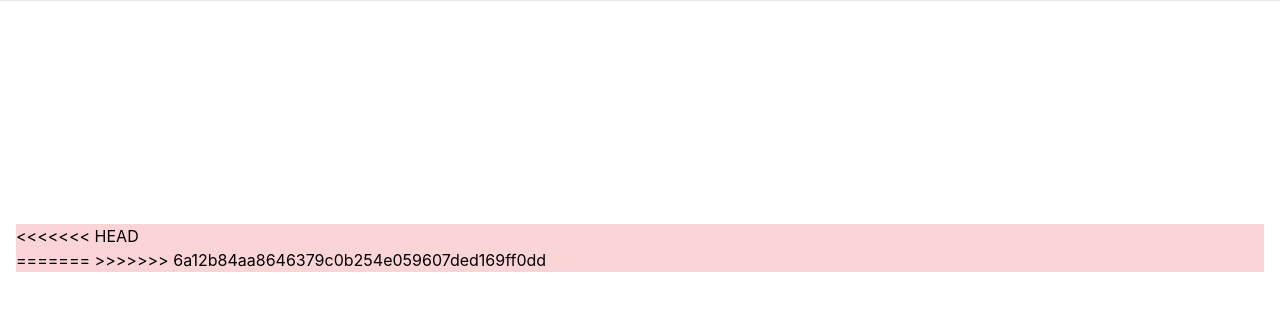
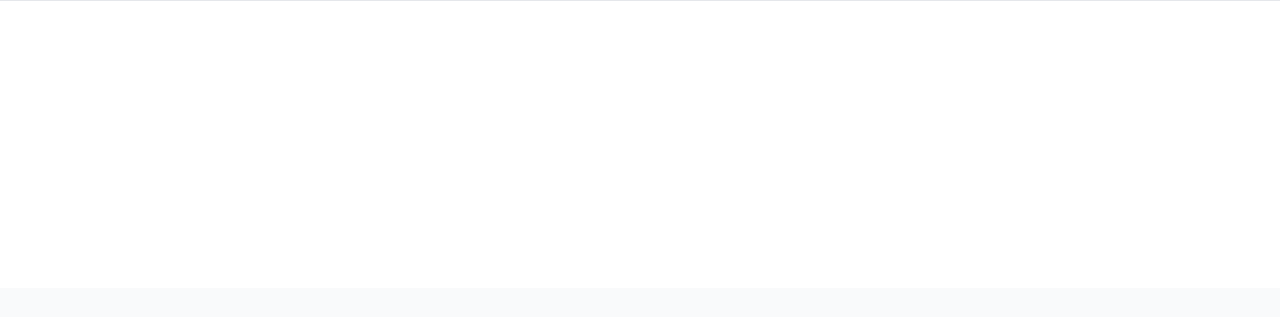
Before and after one commit to berkatauto/proposal-proyek3, a plain HTML site: page page_2.html in a window 1280 px wide. Shown: the part 72-389 px from the top of the page. Drawn offline with nearby package versions, Linux system fonts and the light colour scheme.

Commit message:
Update (Document) : Memperbarui isi page_2

```diff
--- a/page_2.html
+++ b/page_2.html
@@ -92,7 +92,6 @@
         <div id="pustakaArticle8">
         </div>
         <div id="pustakaArticle9">
-<<<<<<< HEAD
         </div>
         <div id="pustakaArticle10">
         </div>
@@ -101,8 +100,6 @@
         <div id="pustakaArticle12">
         </div>
         <div id="pustakaArticle13">
-=======
->>>>>>> 6a12b84aa8646379c0b254e059607ded169ff0dd
         </div>
          </article>
          <article class="rounded-3x1 w-full max-w-full bg-red-200 format format-sm sm:format-base lg:format-lg format-blue dark:format-invert">
```
